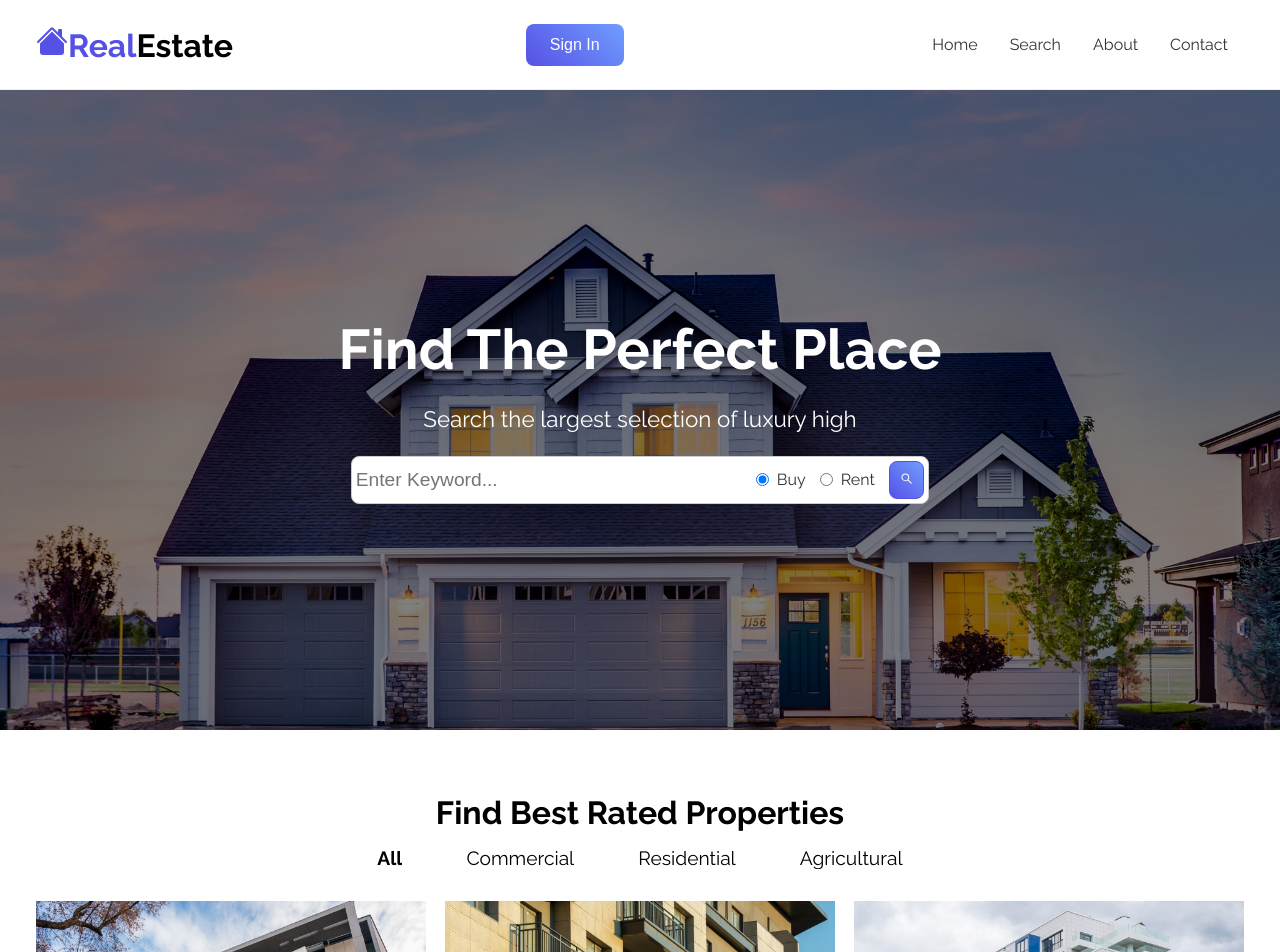
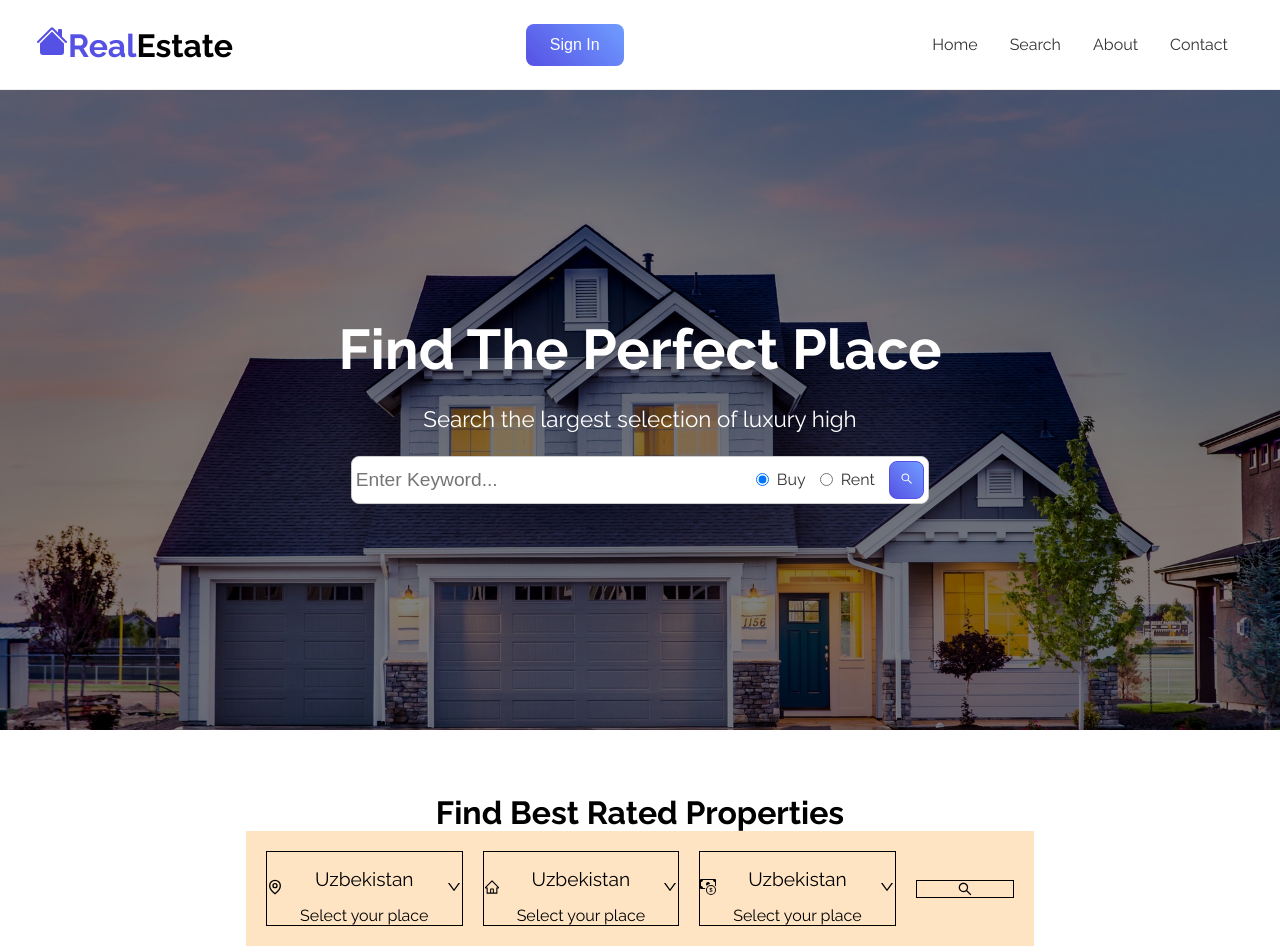
Before and after one commit to jamshid-zayniyev/real-estate, a React (Create React App) app: page / in a window 1280 px wide. Shown: the top 952 px of the page. Built offline with nearby package versions, Linux system fonts and the light colour scheme.

Commit message:
select
select

```diff
--- a/src/components/Best.jsx
+++ b/src/components/Best.jsx
@@ -1,5 +1,7 @@
-import React from 'react'
-
+import React, { useState } from 'react'
+import {AiOutlineDown, AiOutlineHome, AiOutlineSearch, AiOutlineUp} from "react-icons/ai"
+import {GrLocation} from "react-icons/gr"
+import {BsCashCoin} from "react-icons/bs"
 import Apt1 from '../assets/apt1.jpeg'
 import Apt2 from '../assets/apt2.jpeg'
 import Apt3 from '../assets/apt3.jpeg'
@@ -7,9 +9,43 @@ import Apt3 from '../assets/apt3.jpeg'
 import '../style/Best.css'
 
 const Best = () => {
+    const [city,setCity] = useState(false)
+    const [house,setHouse] = useState(false)
+    const [price,setPrice] = useState(false)
     return (
         <div className='best'>
             <h1>Find Best Rated Properties</h1>
+
+            <div className='SelectDropdown'>
+                <div className='row'>
+                    <div className='col'>
+                        <span><GrLocation/></span>
+                        <div>
+                            <p>Uzbekistan</p>
+                            Select your place
+                        </div>
+                        <span>{city ? <AiOutlineUp/> : <AiOutlineDown/>}</span>
+                    </div>
+                    <div className='col'>
+                        <span><AiOutlineHome/></span>
+                        <div>
+                            <p>Uzbekistan</p>
+                            Select your place
+                        </div>
+                        <span>{house ? <AiOutlineUp/> : <AiOutlineDown/>}  </span>
+                    </div>
+                    <div className='col'>
+                        <span><BsCashCoin/></span>
+                        <div>
+                            <p>Uzbekistan</p>
+                            Select your place
+                        </div>
+                        <span>{price ? <AiOutlineUp/> : <AiOutlineDown/>}</span>
+                    </div>
+                    <div className='col'> <AiOutlineSearch/> </div>
+
+                </div>
+            </div>
             <div>
                 <p><span className='bold'>All</span></p>
                 <p>Commercial</p>
--- a/src/style/Best.css
+++ b/src/style/Best.css
@@ -28,6 +28,23 @@
 .best img {
     width: 100%;
 }
+.row{
+   display: grid;
+   grid-template-columns: 1fr 1fr 1fr 0.5fr;
+   grid-template-rows: auto;
+   justify-content: center;
+   align-items: center;
+   background-color: bisque;
+   max-width: 1240px;
+   gap: 20px;
+   padding: 20px;
+}
+.col{
+    border: 1px solid black;
+    display: flex;
+    justify-content: center;
+    align-items: center;
+}
 
 @media screen and (max-width:940px) {
     .best {
```
